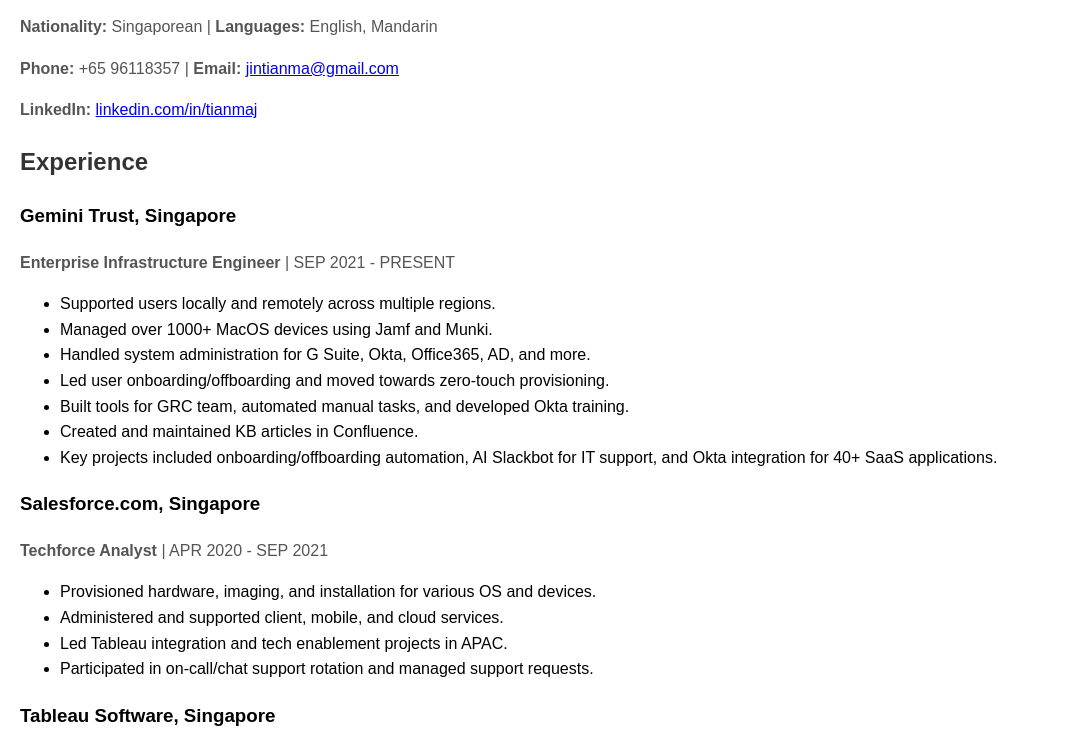
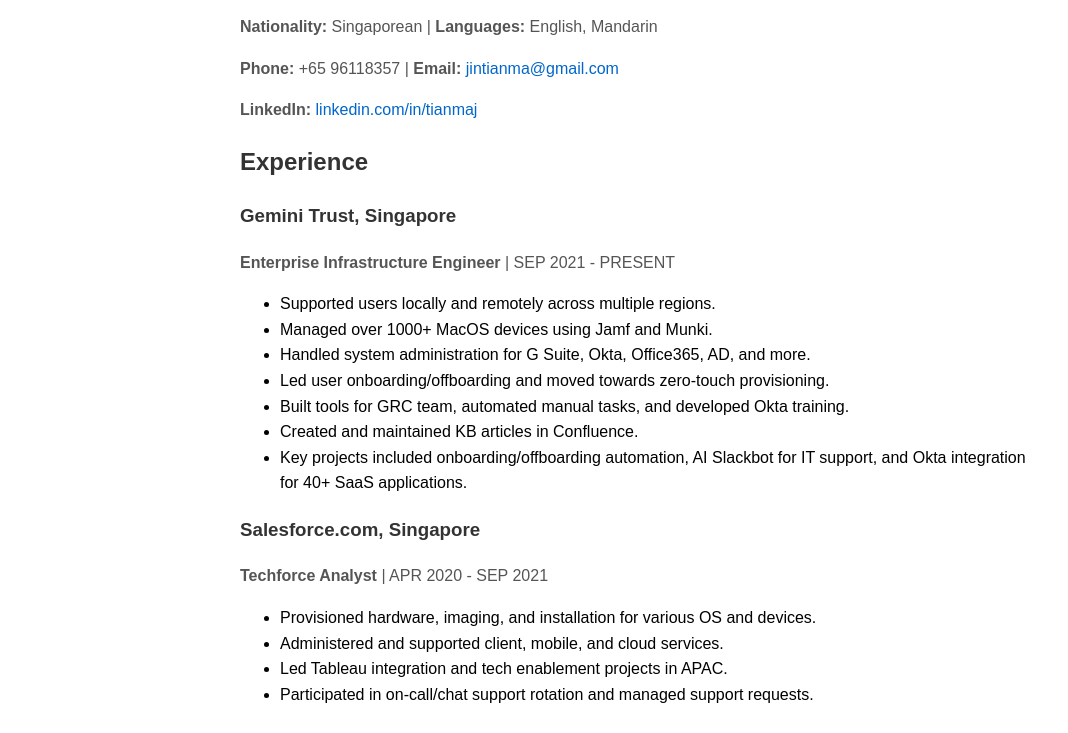
Before and after one commit to tianma4/fluffy-journey, a plain HTML site: page index.html in a window 1280 px wide. Shown: the part 100-833 px from the top of the page, without its empty margins (0-1068 px from the left). Drawn offline with Linux system fonts and the light colour scheme.

Commit message:
Update index.html d

```diff
--- a/index.html
+++ b/index.html
@@ -11,25 +11,35 @@
             padding: 20px;
             line-height: 1.6;
         }
-        h1, h2 {
+        h1, h2, h3 {
             color: #333;
         }
         p {
             color: #555;
         }
+        a {
+            color: #0066cc;
+            text-decoration: none;
+        }
+        a:hover {
+            text-decoration: underline;
+        }
+        .container {
+            max-width: 800px;
+            margin: 0 auto;
+        }
+        .section {
+            margin-bottom: 20px;
+        }
     </style>
 </head>
-
 <body>
     <div class="container">
         <h1>Tianma Jin</h1>
-        <div class="contact-info">
         <p><strong>Nationality:</strong> Singaporean | <strong>Languages:</strong> English, Mandarin</p>
         <p><strong>Phone:</strong> +65 96118357 | <strong>Email:</strong> <a href="mailto:jintianma@gmail.com">jintianma@gmail.com</a></p>
         <p><strong>LinkedIn:</strong> <a href="https://www.linkedin.com/in/tianmaj" target="_blank">linkedin.com/in/tianmaj</a></p>
-        </div>
 
-        <div class="section">
         <h2>Experience</h2>
         <h3>Gemini Trust, Singapore</h3>
         <p><strong>Enterprise Infrastructure Engineer</strong> | SEP 2021 - PRESENT</p>
@@ -68,9 +78,7 @@
             <li>Provided Tier 1-3 technical support in the APAC region.</li>
             <li>Monitored, backed up, deployed, and maintained systems and networks.</li>
         </ul>
-        </div>
 
-        <div class="section">
         <h2>Education</h2>
         <h3>National University of Singapore, Singapore</h3>
         <p>Master, Information Systems (Part-time) | 2016 - 2018</p>
@@ -80,9 +88,7 @@
 
         <h3>Republic Polytechnic, Singapore</h3>
         <p>Diploma, Business Applications | 2010 - 2013</p>
-        </div>
 
-        <div class="section">
         <h2>Certifications</h2>
         <ul>
             <li>Bitcoin Theory, Enterprise, Basics (2023)</li>
@@ -92,18 +98,14 @@
             <li>AWS Certified Solutions Architect - Associate (2020)</li>
             <li>ITIL Foundation Certification (2019)</li>
         </ul>
-        </div>
 
-        <div class="section">
         <h2>Awards</h2>
         <ul>
             <li>Gemini Trust ChatGPT Hackathon Competition - 2nd Prize (2023)</li>
             <li>Salesforce.com TECHFORCE APAC Rewards Program - 2nd Prize CSAT (2021)</li>
             <li>Tableau Software APJ EXCELLENCE Award (2020)</li>
         </ul>
-        </div>
 
-        <div class="section">
         <h2>Projects</h2>
         <ul>
             <li>Onboarding/Offboarding Automation: Automated over 600k manual tasks.</li>
@@ -111,6 +113,6 @@
             <li>Okta Integration: Integrated 40+ SaaS applications using SAML/SSO, SCIM, JIT.</li>
         </ul>
     </div>
-    </div>
 </body>
 </html>
+</html>
```
Lines whose indentation alone changed are shown as unchanged.
